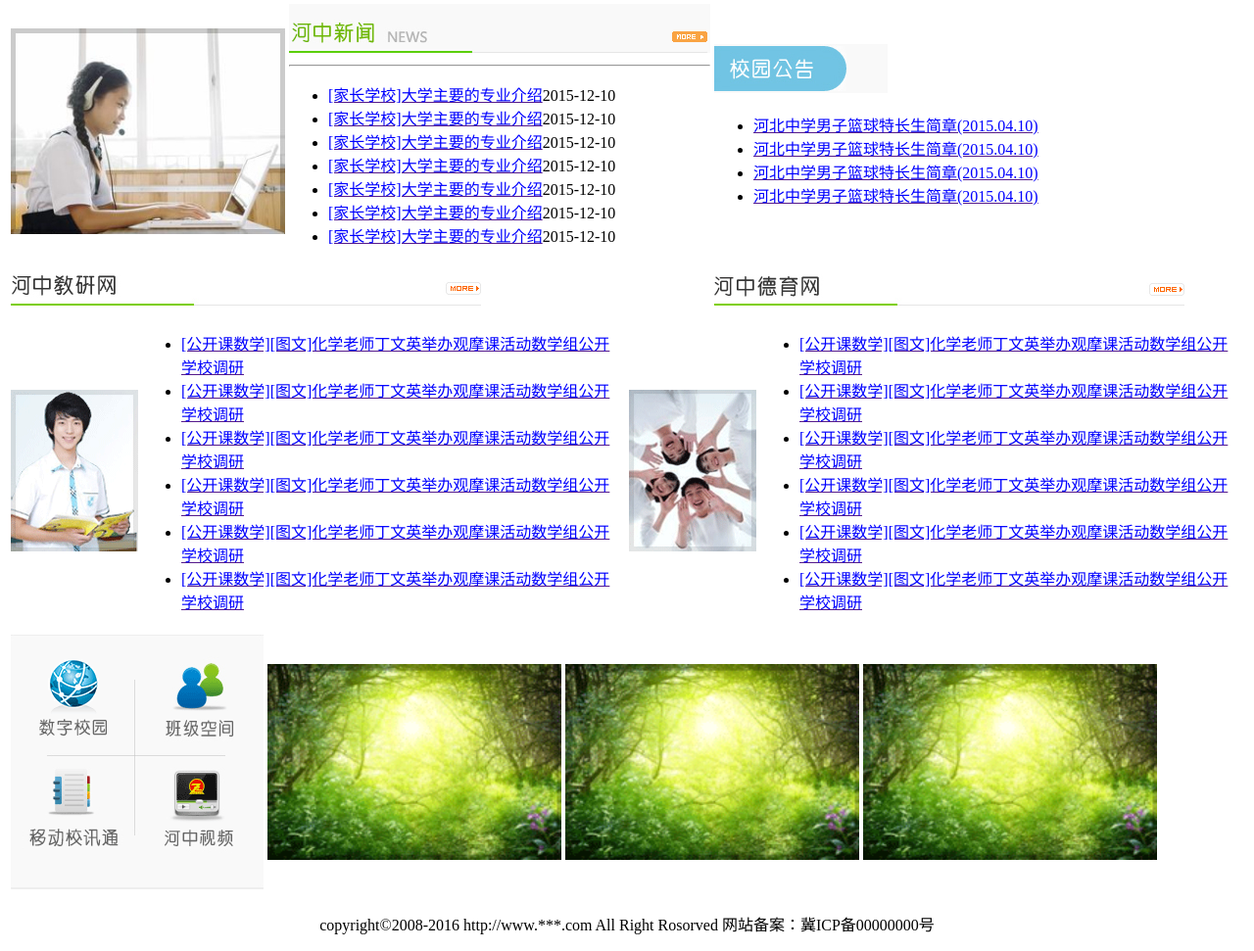
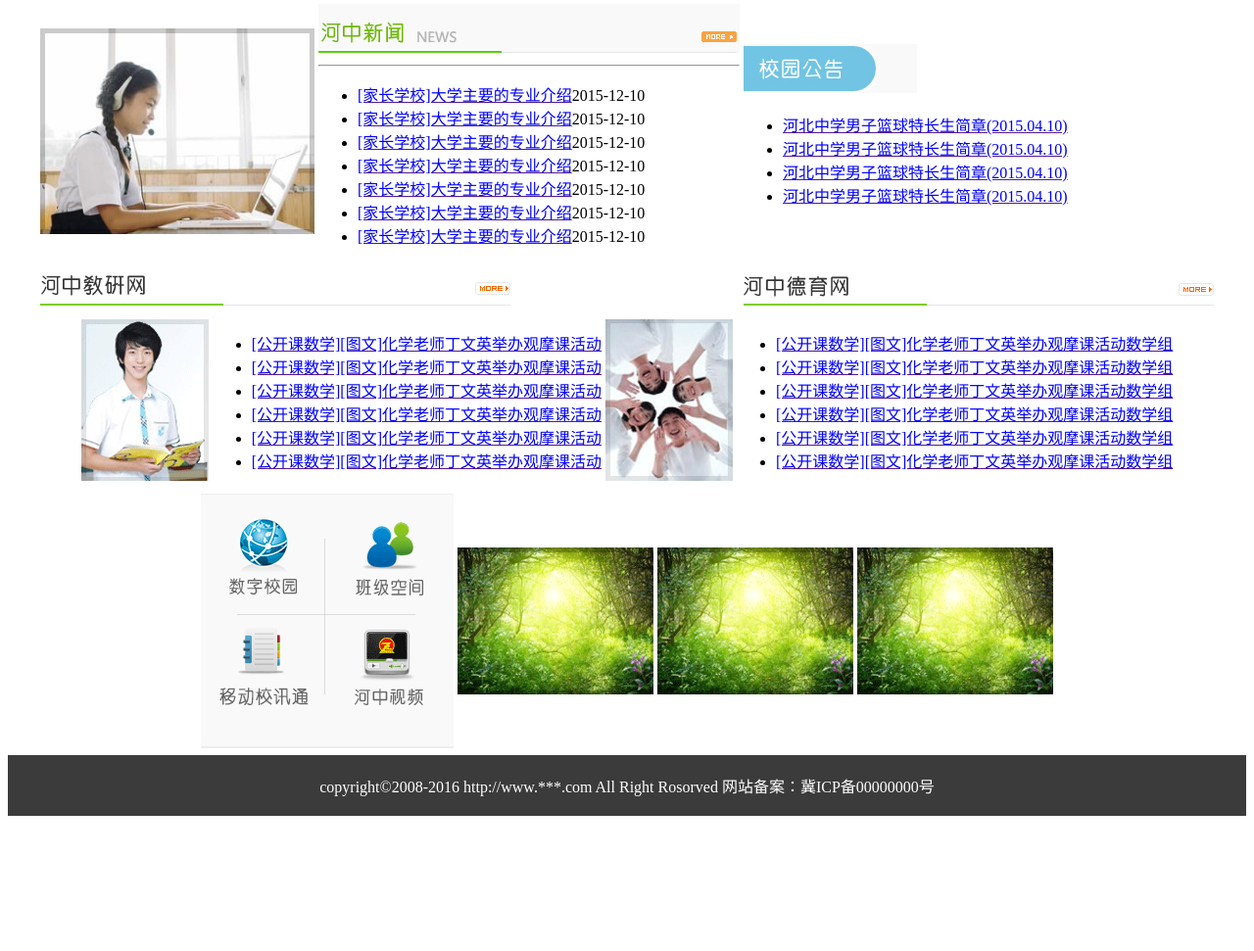
Before and after one commit to heydongying/web-, a plain HTML site: page four/index.html in a window 1280 px wide. Shown: the part 298-1269 px from the top of the page at 98% size. After the commit the page ends 1139 px from the top, so only its background shows below. Drawn offline with Linux system fonts and the light colour scheme.

Commit message:
Signed-off-by: heydongying <1316301163@qq.com>

```diff
--- a/four/index.html
+++ b/four/index.html
@@ -5,7 +5,7 @@
 	<title>河中</title>
 </head>
 <body>
-	<table width="100%">
+	<table width="100%" align="center">
 	<tr>
 	<td background="images/bg.gif" align="center">
 		<table width="60%" background="images/banner.jpg">
@@ -30,7 +30,7 @@
 	</td>
 	</tr>
 	</table>
-	<table>
+	<table align="center">
 		<tr>
 		<td><img src="images/pic.jpg"/></td>
 		<td><img src="images/news_pic_title.gif"/><hr/>
@@ -56,36 +56,43 @@
 			<td colspan="2"><img src="images/news_dy_title.gif"/></td>
 		</tr>
 		</table>
-		<table>
+		<table align="center">
 		<tr><td><img src="images/news_jy_pic.gif"/></td>
 		<td><ul>
-				<li><a href><font color="blue">[公开课数学][图文]化学老师丁文英举办观摩课活动数学组公开学校调研</font></a></li>
-				<li><a href><font color="blue">[公开课数学][图文]化学老师丁文英举办观摩课活动数学组公开学校调研</font></a></li>
-				<li><a href><font color="blue">[公开课数学][图文]化学老师丁文英举办观摩课活动数学组公开学校调研</font></a></li>
-				<li><a href><font color="blue">[公开课数学][图文]化学老师丁文英举办观摩课活动数学组公开学校调研</font></a></li>
-				<li><a href><font color="blue">[公开课数学][图文]化学老师丁文英举办观摩课活动数学组公开学校调研</font></a></li>
-				<li><a href><font color="blue">[公开课数学][图文]化学老师丁文英举办观摩课活动数学组公开学校调研</font></a></li>
+				<li><a href><font color="blue">[公开课数学][图文]化学老师丁文英举办观摩课活动</font></a></li>
+				<li><a href><font color="blue">[公开课数学][图文]化学老师丁文英举办观摩课活动</font></a></li>
+				<li><a href><font color="blue">[公开课数学][图文]化学老师丁文英举办观摩课活动</font></a></li>
+				<li><a href><font color="blue">[公开课数学][图文]化学老师丁文英举办观摩课活动</font></a></li>
+				<li><a href><font color="blue">[公开课数学][图文]化学老师丁文英举办观摩课活动</font></a></li>
+				<li><a href><font color="blue">[公开课数学][图文]化学老师丁文英举办观摩课活动</font></a></li>
 		</ul></td>
 		<td><img src="images/news_dy_pic.gif"/></td></td>
 		<td><ul>
-				<li><a href><font color="blue">[公开课数学][图文]化学老师丁文英举办观摩课活动数学组公开学校调研</font></a></li>
-				<li><a href><font color="blue">[公开课数学][图文]化学老师丁文英举办观摩课活动数学组公开学校调研</font></a></li>
-				<li><a href><font color="blue">[公开课数学][图文]化学老师丁文英举办观摩课活动数学组公开学校调研</font></a></li>
-				<li><a href><font color="blue">[公开课数学][图文]化学老师丁文英举办观摩课活动数学组公开学校调研</font></a></li>
-				<li><a href><font color="blue">[公开课数学][图文]化学老师丁文英举办观摩课活动数学组公开学校调研</font></a></li>
-				<li><a href><font color="blue">[公开课数学][图文]化学老师丁文英举办观摩课活动数学组公开学校调研</font></a></li>
+				<li><a href><font color="blue">[公开课数学][图文]化学老师丁文英举办观摩课活动数学组</font></a></li>
+				<li><a href><font color="blue">[公开课数学][图文]化学老师丁文英举办观摩课活动数学组</font></a></li>
+				<li><a href><font color="blue">[公开课数学][图文]化学老师丁文英举办观摩课活动数学组</font></a></li>
+				<li><a href><font color="blue">[公开课数学][图文]化学老师丁文英举办观摩课活动数学组</font></a></li>
+				<li><a href><font color="blue">[公开课数学][图文]化学老师丁文英举办观摩课活动数学组</font></a></li>
+				<li><a href><font color="blue">[公开课数学][图文]化学老师丁文英举办观摩课活动数学组</font></a></li>
 		</ul></td>
 			</tr></table>
 	</table>
-	<table>
+	<table  align="center">
 		<tr>
-			<td><img src="images/gnq.gif"/></td>
-			<td><img height="200" width="300" src="images/tup.gif"/></td>
-			<td><img height="200" width="300"src="images/tup.gif"/></td>
-			<td><img height="200" width="300"src="images/tup.gif"/></td>
+			<td><img src="images/gnq.gif" usemap="#testmap" alt="testmap" ismap="ismap"/><map name="testmap" id="testmap">
+			<area shape="rect" coords="0,0,126,124" href="#" />
+			<area shape="rect" coords="127,2,255,124" href="#" />
+			<area shape="rect" coords="3,126,126,225" href="#" />
+			<area shape="rect" coords="126,124,258,233" href="#" />
+			</map></td>
+			<td><a href="#"><img src="images/tup.gif" ismap="ismap"></a></td>
+			<td><img src="images/tup.gif"/></td>
+			<td><img src="images/tup.gif"/></td>
 		</tr>
 	</table>
-	<p align="center">copyright&copy;2008-2016 http://www.***.com All Right Rosorved 网站备案：冀ICP备00000000号</p>
+
+	<table background="images/foot_bg.gif" align="center" width="100%">
+	<tr><td><p align="center"><font color="white">copyright&copy;2008-2016 http://www.***.com All Right Rosorved 网站备案：冀ICP备00000000号</font></p></tr></td></table>
 
 </body>
 </html>
```
Also changed, not shown: four/content.html (+2 -1 lines), four/list.html (+2 -1 lines).
